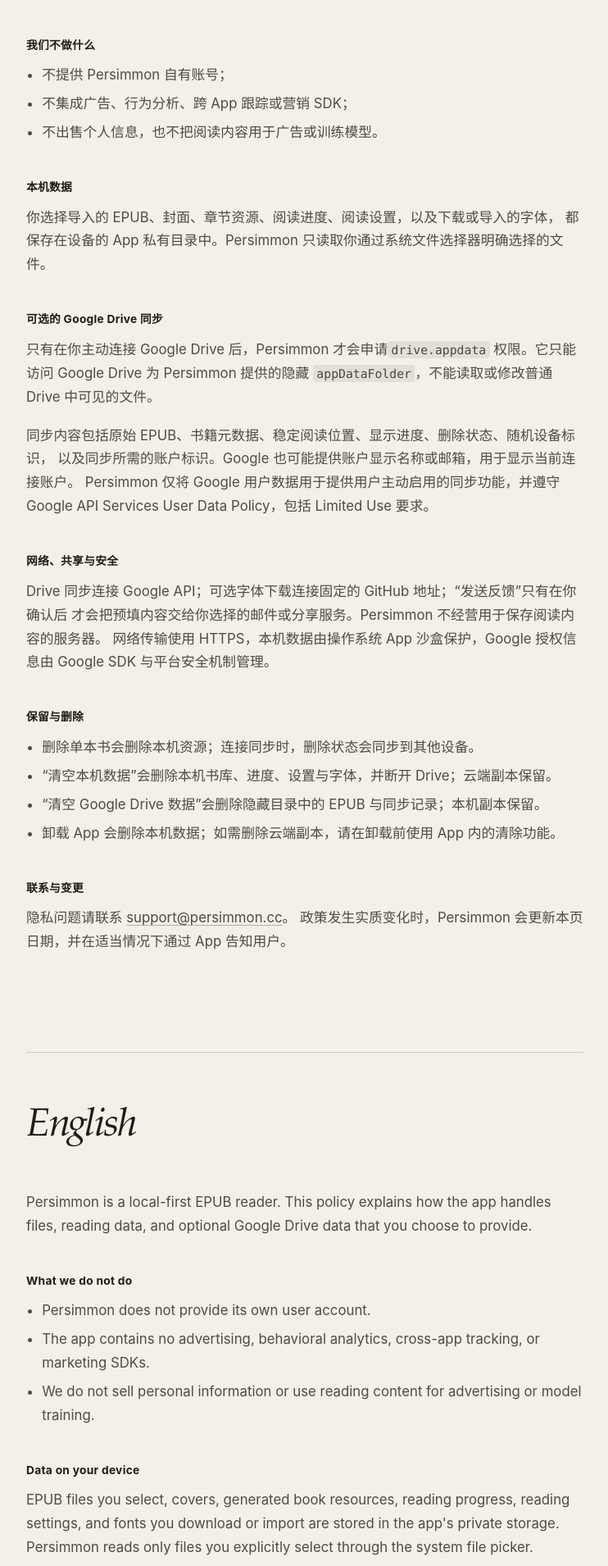
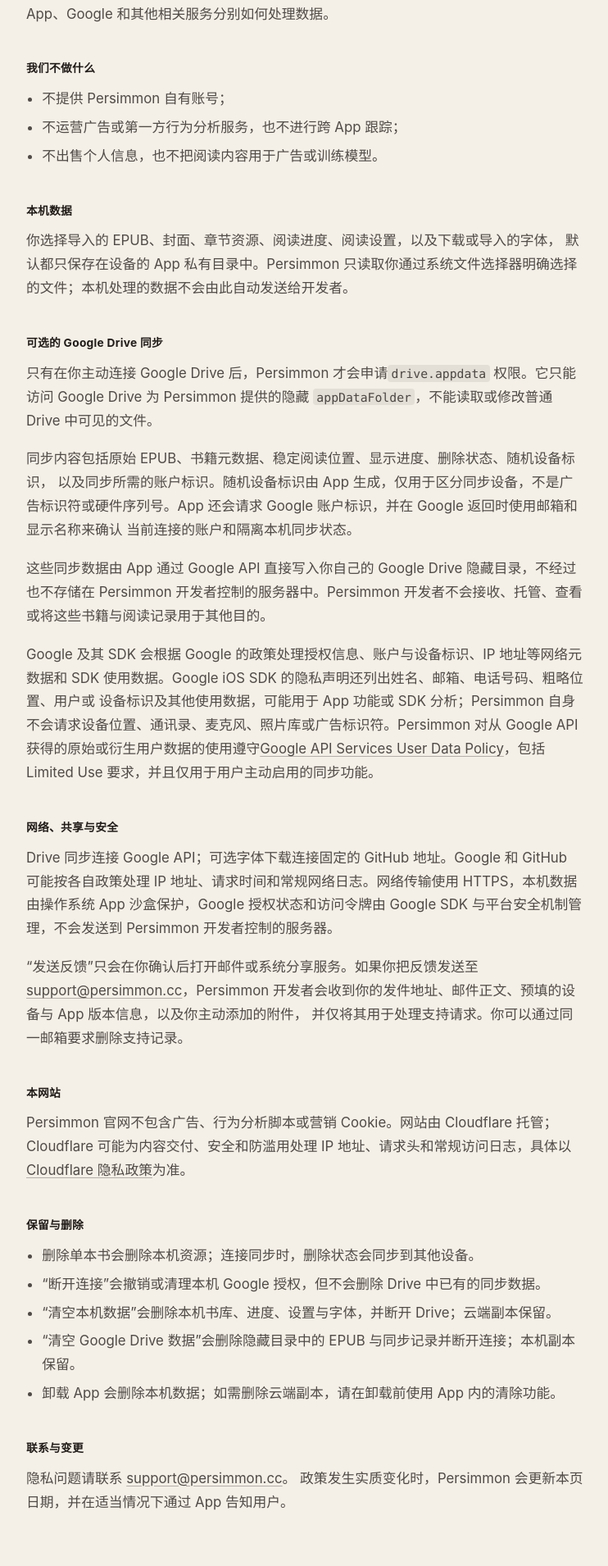
Before and after one commit to chihumyum/persimmon-reader, a Next.js app: page /privacy in a window 1280 px wide. Shown: the part 710-2620 px from the top of the page at 82% size, without its empty margins (268-1010 px from the left). Built offline with nearby package versions, Linux system fonts and the light colour scheme.

Commit message:
docs: align privacy disclosures

```diff
--- a/app/privacy/page.tsx
+++ b/app/privacy/page.tsx
@@ -3,7 +3,8 @@
 
 export const metadata: Metadata = {
   title: "Privacy Policy — Persimmon",
-  description: "How Persimmon handles local reading data and optional Google Drive sync.",
+  description:
+    "How Persimmon handles local reading data and optional Google Drive sync.",
 };
 
 export default function PrivacyPage() {
@@ -11,120 +12,258 @@
     <LegalShell
       title="Privacy Policy"
       subtitle="隐私政策"
-      lastUpdated="August 11, 2026"
+      lastUpdated="August 12, 2026"
     >
       <section className="legal-document" lang="zh-Hans">
         <h2>中文</h2>
         <p>
-          Persimmon（柿子阅读）是一款本地优先的 EPUB 阅读器。本政策说明 App
-          如何处理你主动提供的文件、阅读数据和可选的 Google Drive 数据。
+          Persimmon（柿子阅读）是一款本地优先的 EPUB 阅读器。除非你主动启用
+          Google Drive 同步或发送支持邮件，Persimmon 开发者不会从 App
+          接收你的个人数据。本政策说明 App、Google
+          和其他相关服务分别如何处理数据。
         </p>
 
         <h3>我们不做什么</h3>
         <ul>
           <li>不提供 Persimmon 自有账号；</li>
-          <li>不集成广告、行为分析、跨 App 跟踪或营销 SDK；</li>
+          <li>不运营广告或第一方行为分析服务，也不进行跨 App 跟踪；</li>
           <li>不出售个人信息，也不把阅读内容用于广告或训练模型。</li>
         </ul>
 
         <h3>本机数据</h3>
         <p>
-          你选择导入的 EPUB、封面、章节资源、阅读进度、阅读设置，以及下载或导入的字体，
-          都保存在设备的 App 私有目录中。Persimmon 只读取你通过系统文件选择器明确选择的文件。
+          你选择导入的
+          EPUB、封面、章节资源、阅读进度、阅读设置，以及下载或导入的字体，
+          默认都只保存在设备的 App 私有目录中。Persimmon
+          只读取你通过系统文件选择器明确选择的文件；本机处理的数据不会由此自动发送给开发者。
         </p>
 
         <h3>可选的 Google Drive 同步</h3>
         <p>
           只有在你主动连接 Google Drive 后，Persimmon 才会申请
           <code>drive.appdata</code> 权限。它只能访问 Google Drive 为 Persimmon
-          提供的隐藏 <code>appDataFolder</code>，不能读取或修改普通 Drive 中可见的文件。
+          提供的隐藏 <code>appDataFolder</code>，不能读取或修改普通 Drive
+          中可见的文件。
         </p>
         <p>
-          同步内容包括原始 EPUB、书籍元数据、稳定阅读位置、显示进度、删除状态、随机设备标识，
-          以及同步所需的账户标识。Google 也可能提供账户显示名称或邮箱，用于显示当前连接账户。
-          Persimmon 仅将 Google 用户数据用于提供用户主动启用的同步功能，并遵守 Google API
-          Services User Data Policy，包括 Limited Use 要求。
+          同步内容包括原始
+          EPUB、书籍元数据、稳定阅读位置、显示进度、删除状态、随机设备标识，
+          以及同步所需的账户标识。随机设备标识由 App
+          生成，仅用于区分同步设备，不是广告标识符或硬件序列号。App 还会请求
+          Google 账户标识，并在 Google 返回时使用邮箱和显示名称来确认
+          当前连接的账户和隔离本机同步状态。
+        </p>
+        <p>
+          这些同步数据由 App 通过 Google API 直接写入你自己的 Google Drive
+          隐藏目录，不经过也不存储在 Persimmon 开发者控制的服务器中。Persimmon
+          开发者不会接收、托管、查看或将这些书籍与阅读记录用于其他目的。
+        </p>
+        <p>
+          Google 及其 SDK 会根据 Google 的政策处理授权信息、账户与设备标识、IP
+          地址等网络元数据和 SDK 使用数据。Google iOS SDK
+          的隐私声明还列出姓名、邮箱、电话号码、粗略位置、用户或
+          设备标识及其他使用数据，可能用于 App 功能或 SDK 分析；Persimmon
+          自身不会请求设备位置、通讯录、麦克风、照片库或广告标识符。Persimmon
+          对从 Google API 获得的原始或衍生用户数据的使用遵守
+          <a href="https://developers.google.com/terms/api-services-user-data-policy">
+            Google API Services User Data Policy
+          </a>
+          ，包括 Limited Use 要求，并且仅用于用户主动启用的同步功能。
         </p>
 
         <h3>网络、共享与安全</h3>
         <p>
-          Drive 同步连接 Google API；可选字体下载连接固定的 GitHub 地址；“发送反馈”只有在你确认后
-          才会把预填内容交给你选择的邮件或分享服务。Persimmon 不经营用于保存阅读内容的服务器。
-          网络传输使用 HTTPS，本机数据由操作系统 App 沙盒保护，Google 授权信息由 Google SDK
-          与平台安全机制管理。
+          Drive 同步连接 Google API；可选字体下载连接固定的 GitHub 地址。Google
+          和 GitHub 可能按各自政策处理 IP
+          地址、请求时间和常规网络日志。网络传输使用 HTTPS，本机数据由操作系统
+          App 沙盒保护，Google 授权状态和访问令牌由 Google SDK
+          与平台安全机制管理，不会发送到 Persimmon 开发者控制的服务器。
+        </p>
+        <p>
+          “发送反馈”只会在你确认后打开邮件或系统分享服务。如果你把反馈发送至
+          <a href="mailto:support@persimmon.cc">support@persimmon.cc</a>
+          ，Persimmon 开发者会收到你的发件地址、邮件正文、预填的设备与 App
+          版本信息，以及你主动添加的附件，
+          并仅将其用于处理支持请求。你可以通过同一邮箱要求删除支持记录。
+        </p>
+
+        <h3>本网站</h3>
+        <p>
+          Persimmon 官网不包含广告、行为分析脚本或营销 Cookie。网站由 Cloudflare
+          托管；Cloudflare 可能为内容交付、安全和防滥用处理 IP
+          地址、请求头和常规访问日志，具体以
+          <a href="https://www.cloudflare.com/privacypolicy/">
+            Cloudflare 隐私政策
+          </a>
+          为准。
         </p>
 
         <h3>保留与删除</h3>
         <ul>
-          <li>删除单本书会删除本机资源；连接同步时，删除状态会同步到其他设备。</li>
-          <li>“清空本机数据”会删除本机书库、进度、设置与字体，并断开 Drive；云端副本保留。</li>
-          <li>“清空 Google Drive 数据”会删除隐藏目录中的 EPUB 与同步记录；本机副本保留。</li>
-          <li>卸载 App 会删除本机数据；如需删除云端副本，请在卸载前使用 App 内的清除功能。</li>
+          <li>
+            删除单本书会删除本机资源；连接同步时，删除状态会同步到其他设备。
+          </li>
+          <li>
+            “断开连接”会撤销或清理本机 Google 授权，但不会删除 Drive
+            中已有的同步数据。
+          </li>
+          <li>
+            “清空本机数据”会删除本机书库、进度、设置与字体，并断开
+            Drive；云端副本保留。
+          </li>
+          <li>
+            “清空 Google Drive 数据”会删除隐藏目录中的 EPUB
+            与同步记录并断开连接；本机副本保留。
+          </li>
+          <li>
+            卸载 App 会删除本机数据；如需删除云端副本，请在卸载前使用 App
+            内的清除功能。
+          </li>
         </ul>
 
         <h3>联系与变更</h3>
         <p>
-          隐私问题请联系 <a href="mailto:support@persimmon.cc">support@persimmon.cc</a>。
-          政策发生实质变化时，Persimmon 会更新本页日期，并在适当情况下通过 App 告知用户。
+          隐私问题请联系{" "}
+          <a href="mailto:support@persimmon.cc">support@persimmon.cc</a>。
+          政策发生实质变化时，Persimmon 会更新本页日期，并在适当情况下通过 App
+          告知用户。
         </p>
       </section>
 
       <section className="legal-document" lang="en">
         <h2>English</h2>
         <p>
-          Persimmon is a local-first EPUB reader. This policy explains how the app handles files,
-          reading data, and optional Google Drive data that you choose to provide.
+          Persimmon is a local-first EPUB reader. Unless you enable Google Drive
+          sync or send a support request, the Persimmon developer does not
+          receive personal data from the app. This policy explains how the app,
+          Google, and related services process data.
         </p>
 
         <h3>What we do not do</h3>
         <ul>
           <li>Persimmon does not provide its own user account.</li>
-          <li>The app contains no advertising, behavioral analytics, cross-app tracking, or marketing SDKs.</li>
-          <li>We do not sell personal information or use reading content for advertising or model training.</li>
+          <li>
+            Persimmon operates no advertising or first-party behavioral
+            analytics service and does not track users across apps.
+          </li>
+          <li>
+            We do not sell personal information or use reading content for
+            advertising or model training.
+          </li>
         </ul>
 
         <h3>Data on your device</h3>
         <p>
-          EPUB files you select, covers, generated book resources, reading progress, reading settings,
-          and fonts you download or import are stored in the app&apos;s private storage. Persimmon reads
-          only files you explicitly select through the system file picker.
+          EPUB files you select, covers, generated book resources, reading
+          progress, reading settings, and fonts you download or import remain in
+          the app&apos;s private storage by default. Persimmon reads only files
+          you explicitly select through the system file picker. On-device
+          processing does not by itself send that data to the developer.
         </p>
 
         <h3>Optional Google Drive sync</h3>
         <p>
-          Persimmon requests the <code>drive.appdata</code> scope only after you choose to connect
-          Google Drive. It can access only Persimmon&apos;s hidden <code>appDataFolder</code> and cannot
-          read or modify files visible in your regular Drive.
+          Persimmon requests the <code>drive.appdata</code> scope only after you
+          choose to connect Google Drive. It can access only Persimmon&apos;s
+          hidden <code>appDataFolder</code> and cannot read or modify files
+          visible in your regular Drive.
         </p>
         <p>
-          Synced data includes original EPUB files, book metadata, stable reading locations, display
-          progress, deletion records, a random device identifier, and the account identifier needed
-          for sync. Google may also provide an account display name or email so the app can identify
-          the connected account. Persimmon uses Google user data only to provide the user-facing sync
-          feature and follows the Google API Services User Data Policy, including Limited Use requirements.
+          Synced data includes original EPUB files, book metadata, stable
+          reading locations, display progress, deletion records, a random device
+          identifier, and the account identifier needed for sync. The random
+          identifier is generated by the app solely to distinguish sync devices;
+          it is not an advertising identifier or hardware serial number. The app
+          also requests a Google account identifier and, when Google returns
+          them, uses the email address and display name to identify the
+          connected account and separate local sync state.
+        </p>
+        <p>
+          The app sends this data directly through Google APIs to your own
+          hidden Google Drive folder. It does not pass through or reside on
+          servers controlled by the Persimmon developer. The developer does not
+          receive, host, inspect, or repurpose your books or reading records.
+        </p>
+        <p>
+          Google and its SDKs process authorization information, account and
+          device identifiers, network metadata such as IP addresses, and SDK
+          usage data under Google&apos;s policies. The Google iOS SDK privacy
+          declaration also lists name, email address, phone number, coarse
+          location, user or device identifiers, and other usage data for app
+          functionality or SDK analytics. Persimmon itself does not request
+          device location, contacts, microphone, photo library, or advertising
+          identifier access. Persimmon&apos;s use of raw or derived user data
+          received from Google APIs adheres to the
+          <a href="https://developers.google.com/terms/api-services-user-data-policy">
+            Google API Services User Data Policy
+          </a>
+          , including the Limited Use requirements, and is limited to the sync
+          feature you enable.
         </p>
 
         <h3>Network access, sharing, and security</h3>
         <p>
-          Drive sync connects to Google APIs; optional font downloads connect to fixed GitHub URLs;
-          Send Feedback passes prefilled content to an email or sharing service only after you confirm.
-          Persimmon does not operate a server that stores your reading content. Network transfers use
-          HTTPS, local data is protected by the operating system&apos;s app sandbox, and Google authorization
-          information is managed by Google&apos;s SDK and platform security facilities.
+          Drive sync connects to Google APIs, and optional font downloads
+          connect to fixed GitHub URLs. Google and GitHub may process IP
+          addresses, request times, and ordinary network logs under their
+          respective policies. Network transfers use HTTPS, local data is
+          protected by the operating system&apos;s app sandbox, and
+          Google&apos;s SDK and platform security facilities manage
+          authorization state and access tokens without sending them to a
+          Persimmon-controlled server.
+        </p>
+        <p>
+          Send Feedback opens an email or system sharing service only after you
+          confirm. If you email
+          <a href="mailto:support@persimmon.cc">support@persimmon.cc</a>, the
+          Persimmon developer receives your sender address, message, prefilled
+          device and app version details, and attachments you choose to add, and
+          uses them only to handle your support request. You may use the same
+          address to request deletion of support records.
+        </p>
+
+        <h3>This website</h3>
+        <p>
+          The Persimmon website contains no advertising, behavioral analytics
+          scripts, or marketing cookies. Cloudflare hosts the site and may
+          process IP addresses, request headers, and ordinary access logs for
+          content delivery, security, and abuse prevention under the
+          <a href="https://www.cloudflare.com/privacypolicy/">
+            Cloudflare Privacy Policy
+          </a>
+          .
         </p>
 
         <h3>Retention and deletion</h3>
         <ul>
-          <li>Deleting one book removes its local resources; while sync is connected, the deletion propagates.</li>
-          <li>Clear Local Data removes the local library, progress, settings, and fonts, then disconnects Drive; cloud copies remain.</li>
-          <li>Clear Google Drive Data removes EPUB and sync records from the hidden Drive folder; local copies remain.</li>
-          <li>Uninstalling removes local app data. Use the in-app cloud deletion action before uninstalling to remove cloud copies.</li>
+          <li>
+            Deleting one book removes its local resources; while sync is
+            connected, the deletion propagates.
+          </li>
+          <li>
+            Disconnect clears or revokes local Google authorization but does not
+            delete existing Drive data.
+          </li>
+          <li>
+            Clear Local Data removes the local library, progress, settings, and
+            fonts, then disconnects Drive; cloud copies remain.
+          </li>
+          <li>
+            Clear Google Drive Data removes EPUB and sync records from the
+            hidden Drive folder and disconnects; local copies remain.
+          </li>
+          <li>
+            Uninstalling removes local app data. Use the in-app cloud deletion
+            action before uninstalling to remove cloud copies.
+          </li>
         </ul>
 
         <h3>Contact and changes</h3>
         <p>
-          For privacy questions, contact <a href="mailto:support@persimmon.cc">support@persimmon.cc</a>.
-          Material changes will be reflected by the date on this page and, where appropriate, communicated in the app.
+          For privacy questions, contact{" "}
+          <a href="mailto:support@persimmon.cc">support@persimmon.cc</a>.
+          Material changes will be reflected by the date on this page and, where
+          appropriate, communicated in the app.
         </p>
       </section>
     </LegalShell>
```
Also changed, not shown: app/support/page.tsx (+13 -5 lines), app/terms/page.tsx (+68 -32 lines), 1 other file (tests, documents, lock files or other folders).
